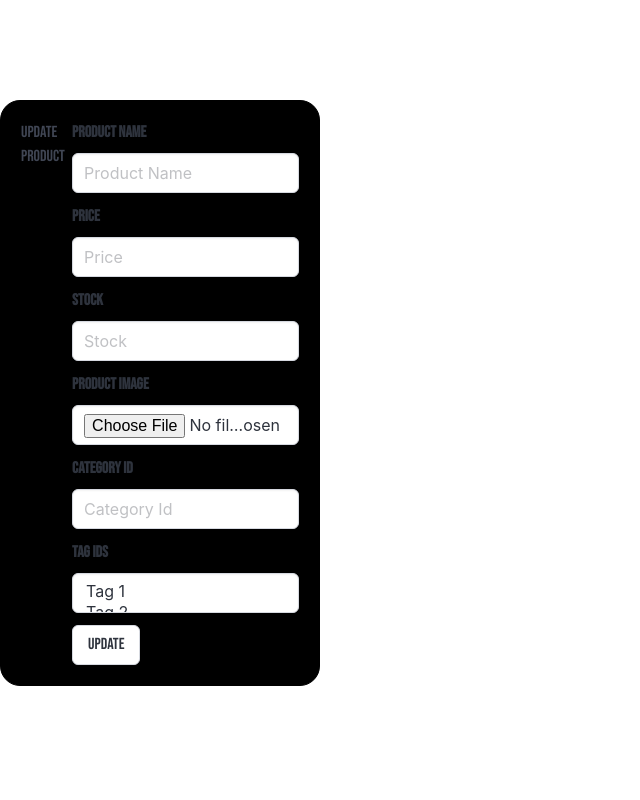
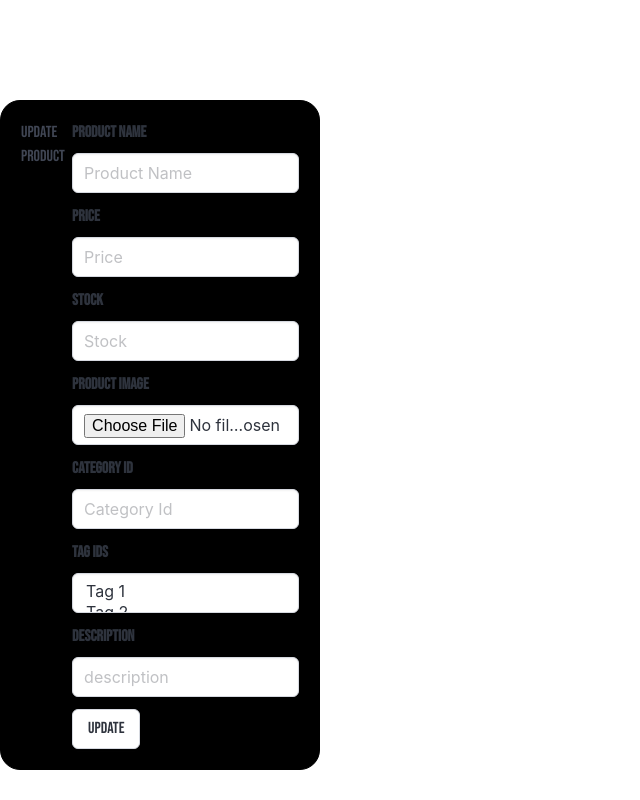
Before and after one commit to Taylor-Brandon/E-Commerce-Refactor, a React (Create React App) app in the folder client/: page /products/1 in a window 1280 px wide. Shown: the whole page, without its empty margins (0-640 px from the left). Built offline with nearby package versions, Linux system fonts and the light colour scheme; no server answers; a web font is replaced by a local one.

Commit message:
added description to update product component

```diff
--- a/client/src/components/updateProduct.js
+++ b/client/src/components/updateProduct.js
@@ -11,6 +11,7 @@ export default function UpdateProduct() {
         productImage: '',
         category_id: '',
         tagIds: [],
+        description: '',
     });
     const [error, setError] = useState('');
 
@@ -25,6 +26,7 @@ export default function UpdateProduct() {
                     productImage: response.data.productImage,
                     category_id: response.data.category_id,
                     tagIds: response.data.tagIds || [],
+                    description: response.data.description,
                 });
             })
             .catch((error) => {
@@ -158,6 +160,19 @@ export default function UpdateProduct() {
                         </select>
                     </div>
                 </div>
+                <div className='field'>
+                    <label className='label'>Description</label>
+                    <div className='control'>
+                        <input
+                            className='input'
+                            type='type'
+                            placeholder='description'
+                            name='description'
+                            value={newProduct.description}
+                            onChange={handleChange}
+                        />
+                    </div>
+                </div>
                 <button className='button' type='submit'>Update</button>
             </form>
         </div>
```
